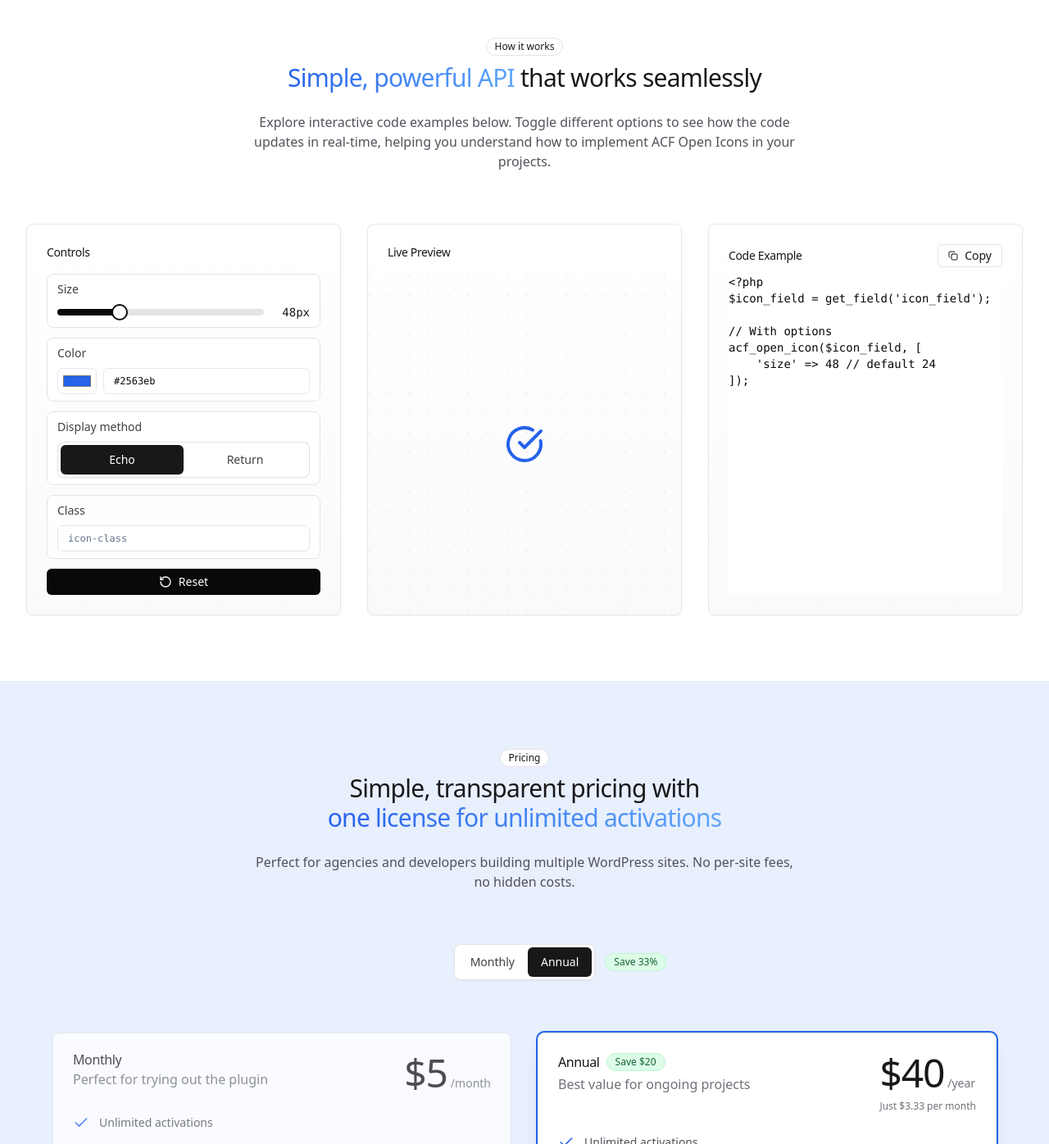
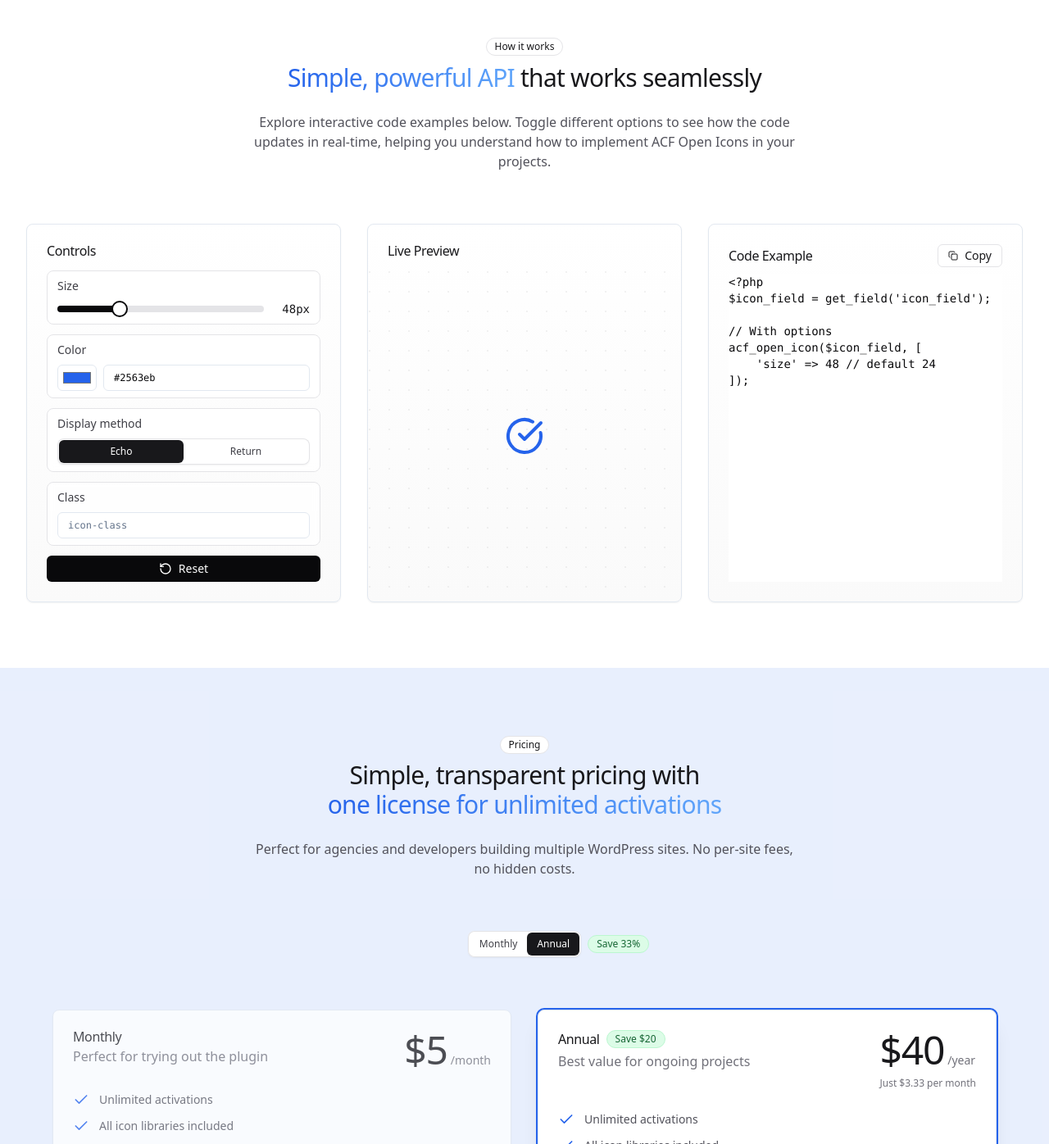
Before and after one commit to davidosull/acf-open-icons-marketing, a Next.js app: page / in a window 1280 px wide. Shown: the part 4746-6142 px from the top of the page at 82% size. Built offline with nearby package versions, Linux system fonts and the light colour scheme.

Commit message:
style amends

```diff
--- a/components/sections/InteractiveCodePlayground.tsx
+++ b/components/sections/InteractiveCodePlayground.tsx
@@ -91,7 +91,7 @@ acf_open_icon($icon_field, ${paramsString});`;
         {/* Controls Section - Left */}
         <Card className='flex flex-col bg-gradient-to-b from-white to-zinc-50'>
           <CardHeader>
-            <CardTitle className='text-sm mb-2'>Controls</CardTitle>
+            <CardTitle className='mb-2'>Controls</CardTitle>
           </CardHeader>
           <CardContent className='flex flex-col gap-3'>
             {/* Size Control */}
@@ -192,7 +192,7 @@ acf_open_icon($icon_field, ${paramsString});`;
         {/* Preview Section - Center */}
         <Card className='relative overflow-hidden bg-gradient-to-b from-white to-zinc-50 flex flex-col min-h-[250px]'>
           <CardHeader>
-            <CardTitle className='text-sm mb-2'>Live Preview</CardTitle>
+            <CardTitle className='mb-2'>Live Preview</CardTitle>
           </CardHeader>
           <CardContent className='relative p-0 flex-1 flex items-center justify-center'>
             {/* Background Pattern */}
@@ -232,7 +232,7 @@ acf_open_icon($icon_field, ${paramsString});`;
         <Card className='flex flex-col h-full bg-gradient-to-b from-white to-zinc-50 md:col-span-2 lg:col-span-1'>
           <CardHeader>
             <div className='flex items-center justify-between w-full'>
-              <CardTitle className='text-sm'>Code Example</CardTitle>
+              <CardTitle>Code Example</CardTitle>
               <Button
                 variant='white'
                 size='sm'
--- a/components/ui/pricing-toggle.tsx
+++ b/components/ui/pricing-toggle.tsx
@@ -17,16 +17,16 @@ export function PricingToggle({
   return (
     <div
       className={cn(
-        'mt-12 flex flex-col items-start sm:items-center justify-center gap-4 relative',
+        'mt-12 flex flex-col items-center justify-center gap-3 relative',
         className
       )}
     >
-      <div className='relative inline-flex items-center rounded-lg bg-white p-1 shadow-sm ring-1 ring-inset ring-zinc-200'>
+      <div className='relative inline-flex items-center rounded-lg bg-white p-0.5 shadow-sm ring-1 ring-inset ring-zinc-200'>
         <button
           type='button'
           onClick={() => onPeriodChange('monthly')}
           className={cn(
-            'relative rounded-md px-4 py-2 text-sm font-medium transition-all focus:z-10',
+            'relative rounded-md px-3 py-1.5 text-xs font-medium transition-all focus:z-10',
             period === 'monthly'
               ? 'bg-zinc-900 text-white shadow-sm'
               : 'text-zinc-700 hover:bg-zinc-50'
@@ -38,7 +38,7 @@ export function PricingToggle({
           type='button'
           onClick={() => onPeriodChange('annual')}
           className={cn(
-            'relative rounded-md px-4 py-2 text-sm font-medium transition-all focus:z-10',
+            'relative rounded-md px-3 py-1.5 text-xs font-medium transition-all focus:z-10',
             period === 'annual'
               ? 'bg-zinc-900 text-white shadow-sm'
               : 'text-zinc-700 hover:bg-zinc-50'
@@ -49,13 +49,14 @@ export function PricingToggle({
         <Badge
           variant='success'
           weight='bold'
+          size='sm'
           className={cn(
             'whitespace-nowrap absolute top-1/2 -translate-y-1/2 transition-all duration-300 ease-in-out',
             period === 'annual'
               ? 'opacity-100 scale-100 translate-x-0'
               : 'opacity-0 scale-95 translate-x-2 pointer-events-none'
           )}
-          style={{ left: 'calc(100% + 0.75rem)' }}
+          style={{ left: 'calc(100% + 0.5rem)' }}
         >
           Save {savingsPercentage}%
         </Badge>
--- a/components/ui/segmented-control.tsx
+++ b/components/ui/segmented-control.tsx
@@ -22,7 +22,7 @@ export function SegmentedControl({
   return (
     <div
       className={cn(
-        'flex w-full rounded-lg bg-white shadow-sm ring-1 ring-inset ring-zinc-200 p-1',
+        'flex w-full rounded-lg bg-white shadow-sm ring-1 ring-inset ring-zinc-200 p-0.5',
         className
       )}
       role='group'
@@ -33,7 +33,7 @@ export function SegmentedControl({
           type='button'
           onClick={() => onChange(option.value)}
           className={cn(
-            'relative flex-1 rounded-md px-4 py-2 text-sm font-medium transition-all focus:z-10',
+            'relative flex-1 rounded-md px-3 py-1.5 text-xs font-medium transition-all focus:z-10',
             value === option.value
               ? 'bg-zinc-900 text-white shadow-sm'
               : 'text-zinc-700 hover:bg-zinc-50'
```
